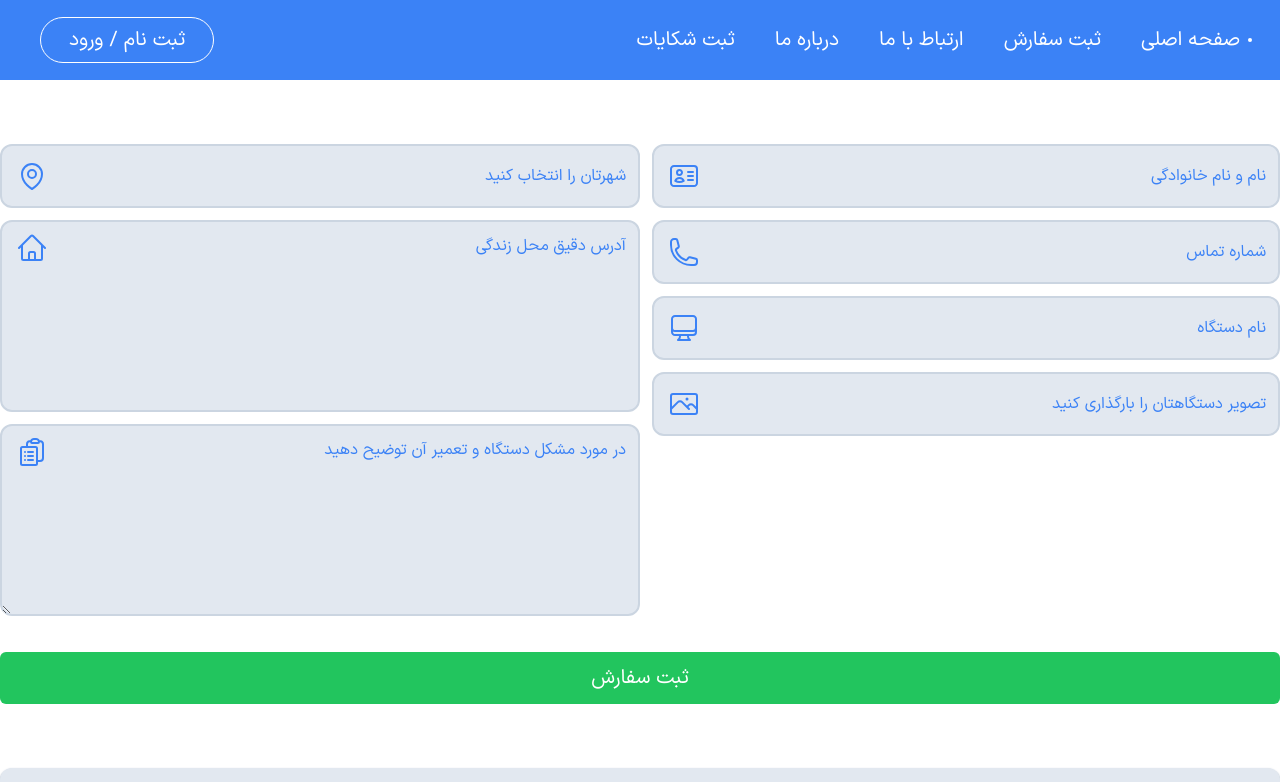
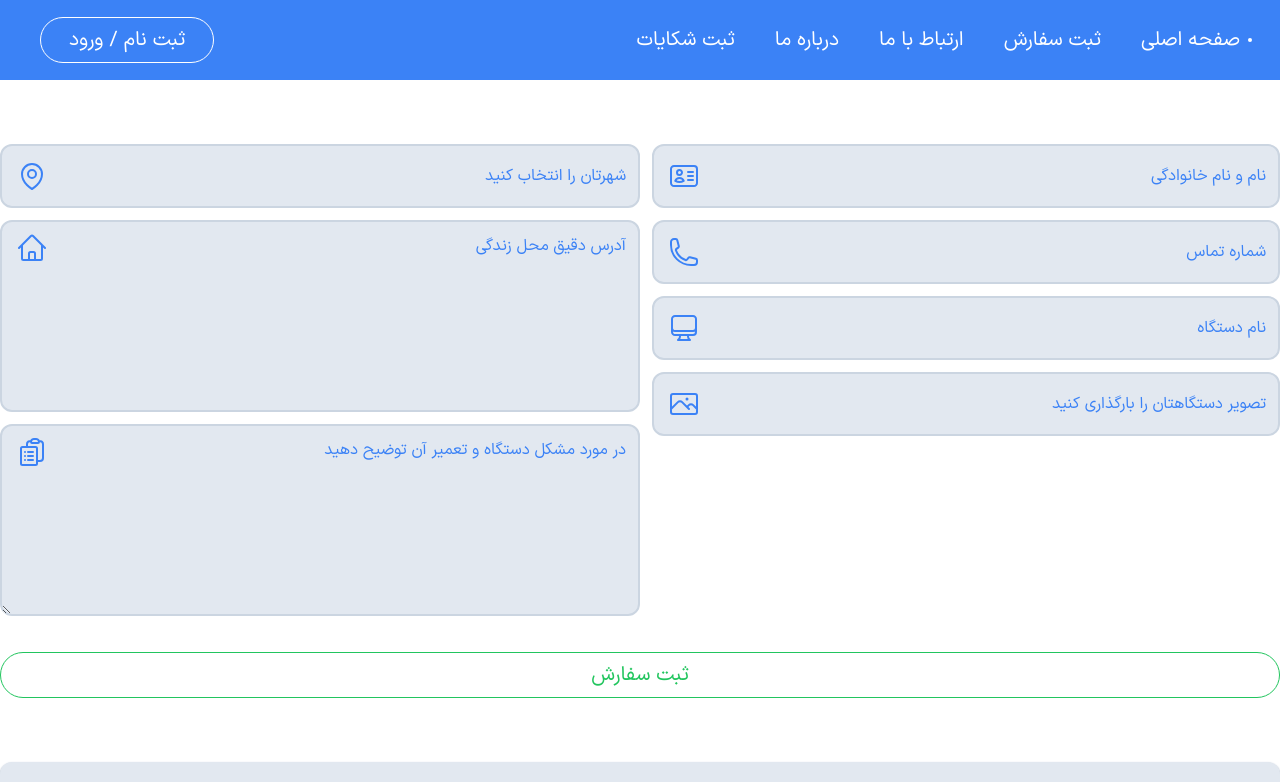
Before and after one commit to Apple-Service-ir/AppleService-RepairProject-FrontEnd, a React (Vite) app: page /order in a window 1280 px wide. Shown: the top 782 px of the page. Built offline with nearby package versions, Linux system fonts and the light colour scheme.

Commit message:
add Btn component to order page and change it component

```diff
--- a/src/components/Btn/Btn.jsx
+++ b/src/components/Btn/Btn.jsx
@@ -4,7 +4,7 @@ import { Link } from 'react-router-dom'
 export default function Btn(props) {
   console.log(props.bgColor);
   return (
-    <Link className={`${props.bgColor} ${props.color} ${props.border}
+    <Link to={props.href} className={`${props.width} ${props.bgColor} ${props.color} ${props.border}
       flex justify-center items-center gap-2 text-xl rounded-full py-2 px-7
       ${props.hoverBgColor} ${props.hoverColor} ${props.hoverBorder}`}>
       {props.text}
--- a/src/components/Header/Header.jsx
+++ b/src/components/Header/Header.jsx
@@ -50,6 +50,7 @@ export function Header() {
           </li>
         </ul>
         <Btn
+          href='/'
           bgColor='bg-blue-500'
           color='text-white'
           border='border border-white'
--- a/src/pages/Home/Home.jsx
+++ b/src/pages/Home/Home.jsx
@@ -15,6 +15,7 @@ export default function Home() {
         </p>
         <div className="w-full mt-10"></div>
         <Btn
+          href='/'
           bgColor='bg-white'
           color='text-blue-500'
           text='ثبت سفارش'
--- a/src/pages/Order/Order.jsx
+++ b/src/pages/Order/Order.jsx
@@ -1,4 +1,5 @@
 import React from 'react'
+import Btn from "./../../components/Btn/Btn"
 import Input from '../../components/Input/Input'
 import FileInput from '../../components/FileInput/FileInput'
 import SelectBox from '../../components/SelectBox/SelectBox'
@@ -87,7 +88,18 @@ export default function Order() {
             )}
           />
         </div>
-        <button className='bg-green-500 text-white w-full text-xl p-3 rounded-md mt-9'>ثبت سفارش</button>
+        <div className="w-full mt-9">
+          <Btn
+            href='/'
+            width='w-full'
+            bgColor='bg-white'
+            color='text-green-500'
+            border='border border-green-500'
+            hoverBgColor='hover:bg-green-500'
+            hoverColor='hover:text-white'
+            text='ثبت سفارش'
+          />
+        </div>
       </div>
     </div>
   )
```
